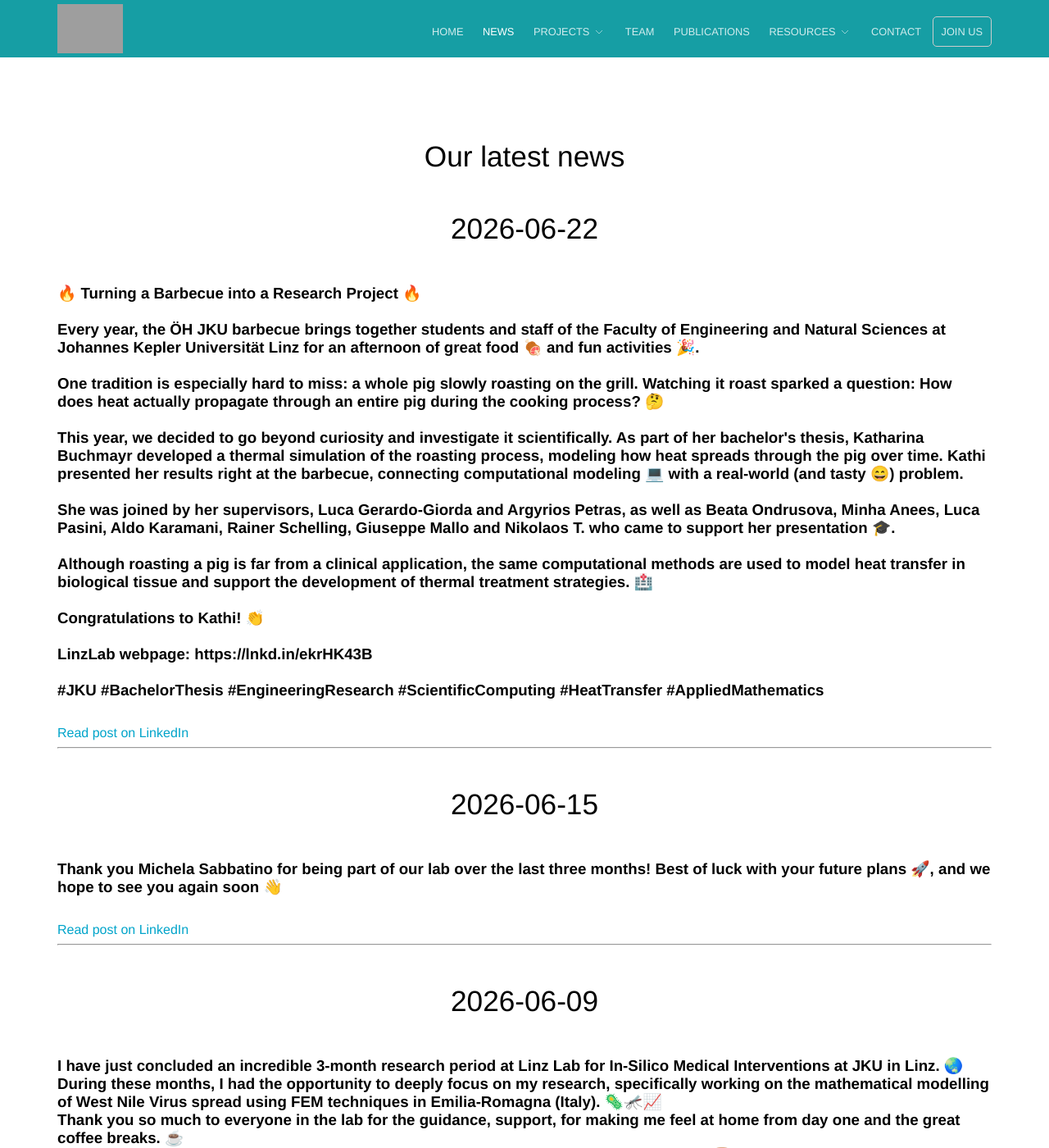
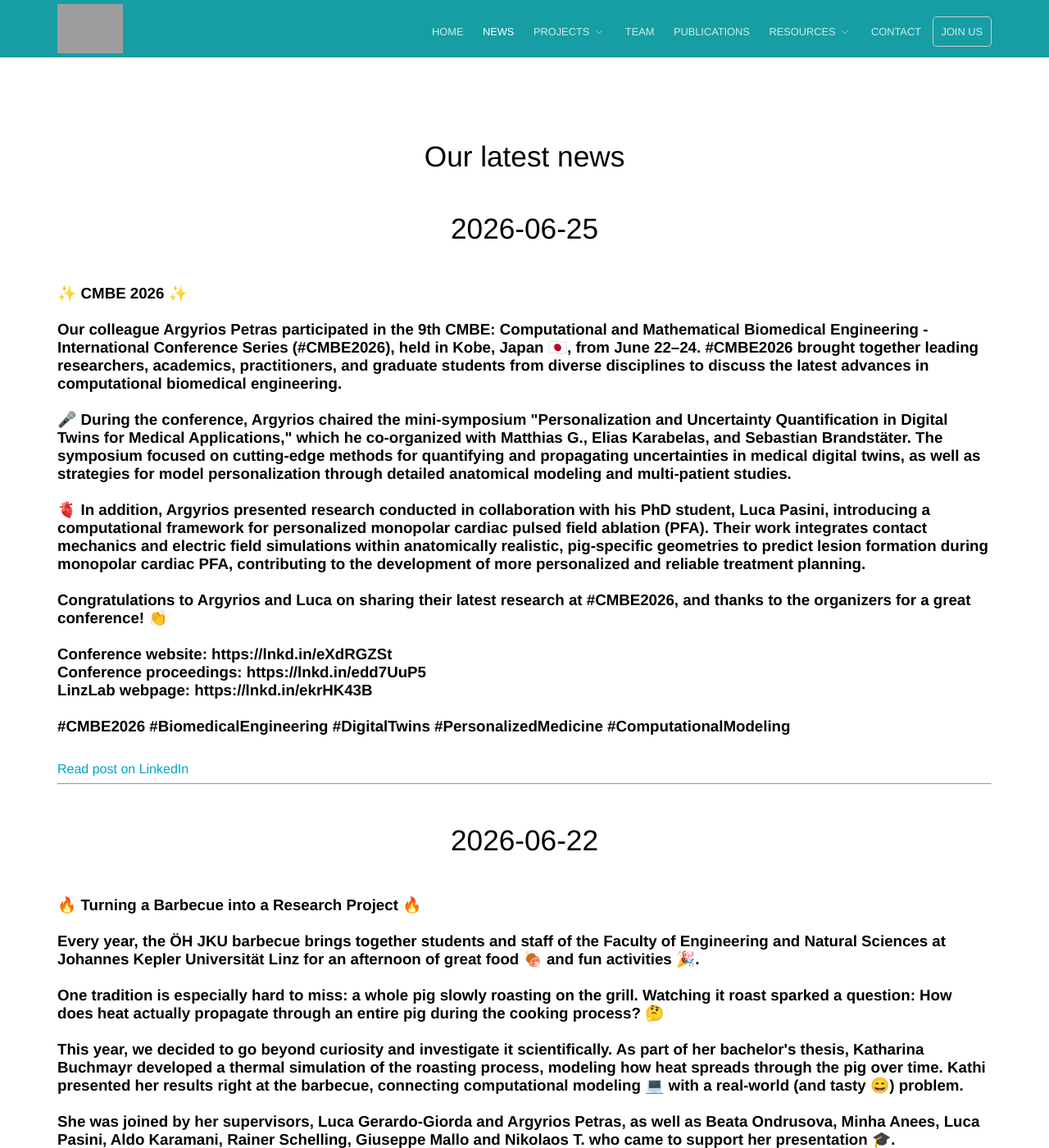
Before and after one commit to linzlabinsilmed/linzlabinsilmed.github.io, a Jekyll site: the page built from news.html, in a window 1280 px wide and 1400 px high. Shown: the whole window at 82% size. Built offline with Jekyll 4.4.1, drawn with Linux system fonts in a browser that asks for light colours; some of the changed text lies outside the part shown; grey boxes are pictures that could not be loaded.

Commit message:
Update LinkedIn feed [auto]

```diff
--- a/_data/linkedin_feed.yml
+++ b/_data/linkedin_feed.yml
@@ -1,3 +1,48 @@
+- title: >-
+    ✨ CMBE 2026 ✨
+
+
+    Our colleague Argyrios Petras participated in the 9th CMBE: Computational
+    and Mathematical Biomedical Engineering - International Conference Series
+    (#CMBE2026), held in Kobe, Japan 🇯🇵, from June 22–24. #CMBE2026 brought
+    together leading researchers, academics, practitioners, and graduate
+    students from diverse disciplines to discuss the latest advances in
+    computational biomedical engineering.
+
+
+    🎤 During the conference, Argyrios chaired the mini-symposium
+    "Personalization and Uncertainty Quantification in Digital Twins for Medical
+    Applications," which he co-organized with Matthias G., Elias Karabelas, and
+    Sebastian Brandstäter. The symposium focused on cutting-edge methods for
+    quantifying and propagating uncertainties in medical digital twins, as well
+    as strategies for model personalization through detailed anatomical modeling
+    and multi-patient studies.
+
+
+    🫀 In addition, Argyrios presented research conducted in collaboration with
+    his PhD student, Luca Pasini, introducing a computational framework for
+    personalized monopolar cardiac pulsed field ablation (PFA). Their work
+    integrates contact mechanics and electric field simulations within
+    anatomically realistic, pig-specific geometries to predict lesion formation
+    during monopolar cardiac PFA, contributing to the development of more
+    personalized and reliable treatment planning.
+
+
+    Congratulations to Argyrios and Luca on sharing their latest research at
+    #CMBE2026, and thanks to the organizers for a great conference! 👏
+
+
+    Conference website: https://lnkd.in/eXdRGZSt
+
+    Conference proceedings: https://lnkd.in/edd7UuP5
+
+    LinzLab webpage: https://lnkd.in/ekrHK43B
+
+
+    #CMBE2026 #BiomedicalEngineering #DigitalTwins #PersonalizedMedicine
+    #ComputationalModeling
+  url: https://www.linkedin.com/posts/linz-lab-for-in-silico-medical-interventions_cmbe2026-cmbe2026-cmbe2026-activity-7475880576755994625-Dmzm
+  published: 2026-06-25
 - title: >-
     🔥 Turning a Barbecue into a Research Project 🔥
 
@@ -296,39 +341,3 @@
     #InternationalCollaboration #CardiacAblation #InterdisciplinaryResearch
   url: https://www.linkedin.com/posts/linz-lab-for-in-silico-medical-interventions_computationalmodeling-cardiacelectrophysiology-activity-7438161991275417600-2hkb
   published: 2026-03-13
-- title: >-
-    💻🫀  openCARP User Meeting
-
-
-    Last week, our PhD student Luca Pasini attended the 7th openCARP User
-    Meeting in Bordeaux, hosted by the IHU LIRYC - Heart rhythm disease
-    Institute.
-
-
-    openCARP is an open cardiac electrophysiology simulator designed for
-    in-silico experiments. In addition to simulation capabilities, it also
-    includes tools for data pre- and post-processing and visualization, making
-    it a helpful resource for researchers in computational cardiology.
-
-
-    During the meeting, experienced trainers guided participants through
-    hands-on sessions, and Luca Pasini joined the beginner track, where he
-    learned how to design and set up a cardiac electrophysiology tissue
-    simulation from scratch 💡. In addition to the hands-on training, the
-    meeting created space for discussions and networking, giving early-career
-    scientists the chance to connect with more experienced researchers in the
-    field 🤝
-
-
-    We would like to thank the organisers and trainers for creating such a great
-    environment for learning, discussion, and exchange 👍 . We’re excited to see
-    how the openCARP community continues to expand the possibilities of cardiac
-    electrophysiology simulations 🫀 🚀
-
-
-    openCARP: https://opencarp.org/
-
-
-    #ComputationalModeling #CardiacElectrophysiology #InSilico #openCARP
-  url: https://www.linkedin.com/posts/linz-lab-for-in-silico-medical-interventions_adwim2026-austriandayofwomeninmathematics-activity-7435338354428276736--v3F
-  published: 2026-03-05
```
